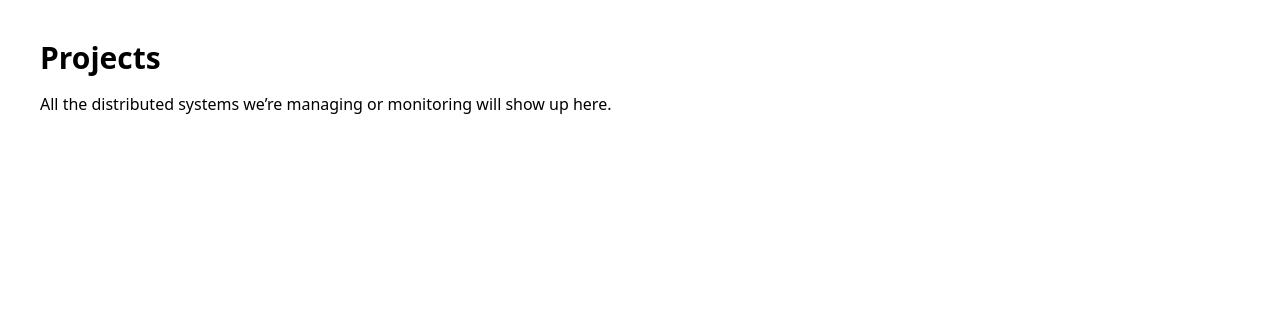
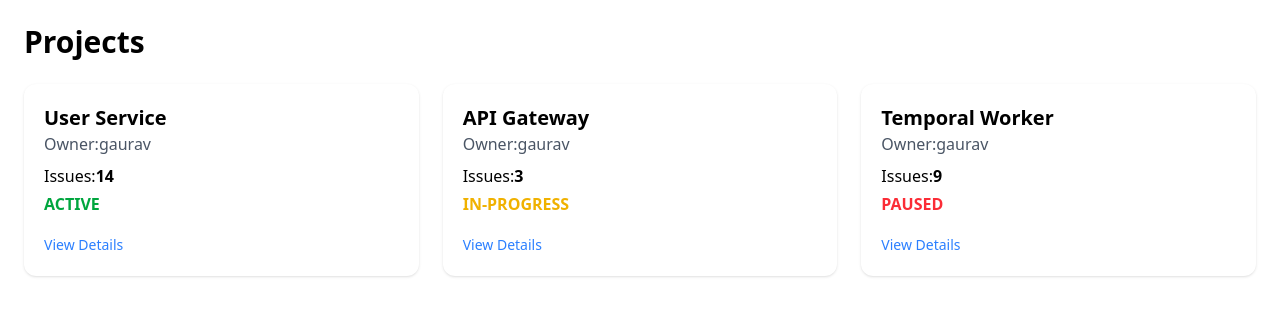
Before and after one commit to VictorPersona/BugMesh, a Next.js app in the folder apps/web/: page /projects in a window 1280 px wide. Shown: the top 316 px of the page. Built offline with nearby package versions, Linux system fonts and the light colour scheme.

Commit message:
added projects dashboard

```diff
--- a/apps/web/app/projects/page.tsx
+++ b/apps/web/app/projects/page.tsx
@@ -1,11 +1,70 @@
+/*
+ * Filename: /home/gaurav/Projects/BugMesh/apps/web/app/projects/page.tsx
+ * Path: /home/gaurav/Projects/BugMesh/apps/web
+ * Created Date: Monday, July 21st 2025, 11:45:26 am
+ * Author: Gaurav Tupe
+ *
+ * Copyright (c) 2025 Your Company
+ */
+
+import Link from "next/link"
+
+type ProjectStatus = 'active' | 'in-progress' | 'paused'
+
+const mockProjects = [
+  {
+    id: 'proj-1',
+    name: 'User Service',
+    owner: 'gaurav',
+    issues: '14',
+    status: 'active' as ProjectStatus,
+  },
+  {
+    id: 'proj-2',
+    name: 'API Gateway',
+    owner: 'gaurav',
+    issues: 3,
+    status: 'in-progress' as ProjectStatus,
+  },
+  {
+    id: 'proj-3',
+    name: 'Temporal Worker',
+    owner: 'gaurav',
+    issues: 9,
+    status: 'paused' as ProjectStatus,
+  },
+]
+
+const statusColours:Record<ProjectStatus,string>={
+"active":"text-green-600",
+"in-progress":"text-yellow-500",
+"paused":"text-red-500"
+
+}
+
 export default function ProjectsPage() {
   return (
-    <main className="min-h-screen p-10">
-      <h1 className="text-3xl font-bold mb-4"> Projects</h1>
-      <p>
-        All the distributed systems we’re managing or monitoring will show up
-        here.
-      </p>
+    <main className="p-6">
+      <h1 className="text-3xl font-bold mb-6">Projects</h1>
+      <div className="grid grid-cols-1 sm:grid-cols-2 lg:grid-cols-3 gap-6">
+        {mockProjects.map((project)=>(
+          <div
+          key={project.id}
+          className="rounded-xl bg-white dark:bg-gray-800 p-5 shadow hover:shadow-md transition">
+            <h2 className="text-xl font-semibold">{project.name}</h2>
+            <p className="text-small text-gray-600 dark:text-gray-400">
+              Owner:<span className="font-medium">{project.owner}</span>
+            </p>
+            <p className="mt-2">
+              Issues:<span className="font-bold">{project.issues} </span>
+            </p>
+            <p className={`mt-1 font-semibold ${statusColours[project.status]}`}>{project.status.toUpperCase()}</p>
+            <div className="mt-4">
+              <Link href={`/projects/${project.id}`} className="text-blue-500 hover:underline text-sm">View Details</Link>
+            </div>
+          </div>
+        ))}
+      </div>
     </main>
   )
 }
```
Also changed, not shown: apps/web/app/dashboard/logs/page.tsx (+10 -0 lines), apps/web/app/dashboard/page.tsx (+10 -0 lines), apps/web/app/dashboard/services/page.tsx (+9 -0 lines), apps/web/components/Sidebar.tsx (+10 -0 lines).
